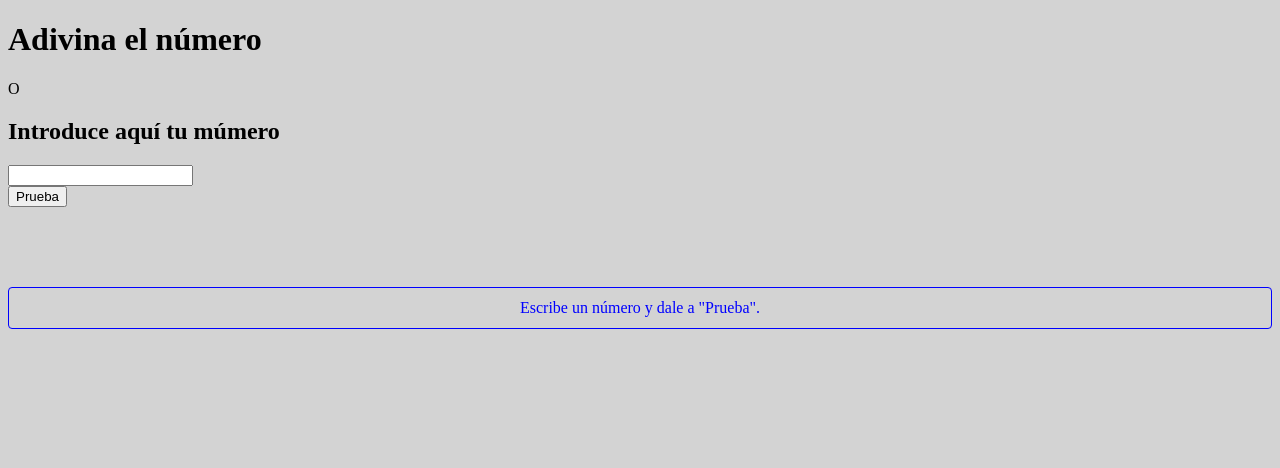
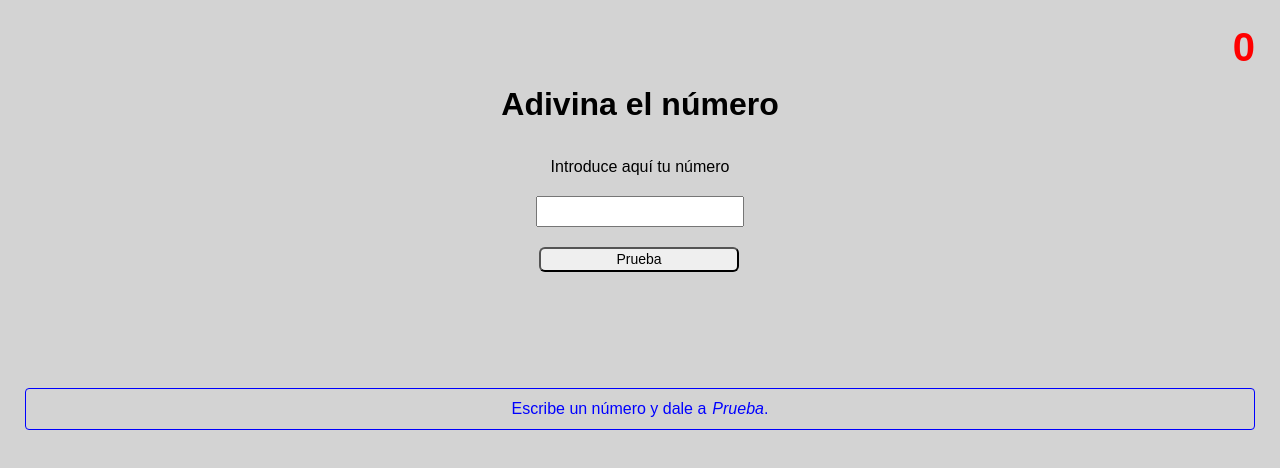
Before and after one commit to palomaviolin/javascript__exercise-1__guess-number, a website: page docs/index.html in a window 1280 px wide. Drawn offline with nearby package versions, Linux system fonts and the light colour scheme.

Commit message:
Initial commit of the branch

```diff
--- a/_src/assets/js/main.js
+++ b/_src/assets/js/main.js
@@ -1,47 +1,67 @@
 'use strict';
+
+let feedbackElem = document.body.querySelector('.feedback');
+let counterElem = document.body.querySelector('#counter');
+let counter = 0;
+let randomNumber;
+let testButton;
+
+// Toda la lógica de inicialización en una única función que LUEGO HAY QUE LLAMAR
+function init() {
+    counterElem.innerText = counter;
+    randomNumber = getRandomNumber(100);
+
+    // Imprimimos el número aleatorio generado en consola
+    console.log(`El número aleatorio es: ${randomNumber}`);
+
+    // Asociamos al botón la función que se encarga de comprobar el número del usuario
+    testButton = document.body.querySelector('#test-button');
+    testButton.addEventListener('click', testGuess);
+}
 
 // Función que genera un número aleatorio hasta un máximo dado
 function getRandomNumber(max) {
     return Math.ceil(Math.random() * max);
-  }
+}
 
-console.log('> ' + getRandomNumber(100));
+function incrementCounter() {
+    counter += 1;
+    counterElem.innerText = counter;
+}
+
+function testGuess() {
+    // Obtenemos el número introducido por el usuario
+    let inputElem = document.body.querySelector('#number-input');
+    // Al ser el input de tipo number, no es necesario hacer parseInt. El || 0 es por si se pulsa el botón sin haber escrito nada
+    let userNumber = inputElem.value || 0;  // La propiedad 'value' de un input contiene el valor introducido por el usuario
+
+    // Comparamos el número del jugador con el generado
+    if (userNumber > randomNumber) {
+        feedbackElem.innerText = 'Demasiado alto'
+    } else if (userNumber < randomNumber) {
+        feedbackElem.innerText = 'Demasiado bajo'
+    } else {
+        feedbackElem.innerText = '¡HAS GANADO, CAMPEONA!'
+    }
+    incrementCounter();  // Importante: independientemente del caso, aumentar el contador de intentos
+}
+
+// LLAMAMOS A LA FUNCIÓN DE INICIALIZACIÓN
+init();
 
 
+
+
+/* Versión antigua del contador:
+
 // contador de intentos:
-let button = document.getElementById("btn"),
+let button = document.getElementById("test-button"),
   count = 0;
 button.onclick = function() {
   count += 1;
   let counterElement = document.querySelector('#counter');
   counterElement.innerHTML = count;
-  counter.innerHTML = "Number of attempts: " + count;
+  counter.innerHTML = "Número de intentos: " + count;
 };
 
-/*
-
-// Para loguear el botón prueba (que aumente el número de veces que le doy al botón en la consola).
-
-const button = document.body.querySelector('#btn');
-
-function method(event) {
-    console.log(event);
-}
-
-button.addEventListener('click', method);
-
-
-//
-
-let number = '';
-
-if ( number > 50 ){
-  console.log('Demasiado alto');
-} else if ( number <= 50) {
-  console.log('Demasiado bajo');
-} else if ( number === NÚMERO RANDOM ) {
-  console.log('¡HAS GANADO, CAMPEONA!');
-} else {
-  console.log('Sigue intentándolo');
-
 */
--- a/_src/assets/scss/core/_settings.scss
+++ /dev/null
@@ -1 +0,0 @@
-$color-white: #f3f4f5;
--- /dev/null
+++ b/_src/assets/scss/core/_variables.scss
@@ -0,0 +1,5 @@
+$color_body-background: lightgray;
+$color_counter: red;
+$color_try-box: blue;
+
+$font-family_principal: Arial, Helvetica, sans-serif;
--- a/_src/assets/scss/main.scss
+++ b/_src/assets/scss/main.scss
@@ -1,28 +1,69 @@
-@import 'core/settings';
+@import "core/variables";
 
-body {
-	background-color: lightgray;
+.body-styles {
+  background-color: $color_body-background;
+  font-family: $font-family_principal;
   height: 100vh;
+  margin: 25px;
+}
+
+.title-h1 {
+  display: flex;
+  justify-content: center;
+  margin-top: 0;
+}
+
+.counter_position {
+  display: flex;
+  flex-direction: row-reverse;
+}
+
+.counter_color {
+  font-size: 40px;
+  color: $color_counter;
+  font-weight: bold;
 }
 
 .container_data {
   display: flex;
-	flex-direction: column;
+  justify-content: center;
   margin-bottom: 80px;
 }
 
-.clue_box {
-	border: 1px solid blue;
+.title-h2 {
+  font-size: 16px;
+  font-weight: normal;
+  margin-bottom: 20px;
+  display: flex;
+  justify-content: center;
+}
+
+.try_box {
+  border: 1px solid $color_try-box;
   border-radius: 4px;
   height: 40px;
-	color: blue;
+  color: $color_try-box;
   display: flex;
   justify-content: center;
   align-items: center;
 }
 
-.red {
-	font-size: 40px;
-	color: red;
-	font-weight: bold;
+.input-styles,
+.button-styles {
+  width: 200px;
 }
+
+.input-styles {
+  height: 25px;
+}
+
+.button-styles {
+  height: 25px;
+  border-radius: 6px;
+  margin: 20px 3px;
+  font-size: 14px;
+}
+
+.em-margin {
+  margin-left: 6px;
+}
--- a/docs/assets/js/main.js
+++ b/docs/assets/js/main.js
@@ -1 +1 @@
-"use strict";function getRandomNumber(t){return Math.ceil(Math.random()*t)}console.log("> "+getRandomNumber(100));let button=document.getElementById("btn"),count=0;button.onclick=function(){count+=1,document.querySelector("#counter").innerHTML=count,counter.innerHTML="Number of attempts: "+count};
+"use strict";let randomNumber,testButton,feedbackElem=document.body.querySelector(".feedback"),counterElem=document.body.querySelector("#counter"),counter=0;function init(){counterElem.innerText=counter,randomNumber=getRandomNumber(100),console.log(`El número aleatorio es: ${randomNumber}`),(testButton=document.body.querySelector("#test-button")).addEventListener("click",testGuess)}function getRandomNumber(e){return Math.ceil(Math.random()*e)}function incrementCounter(){counter+=1,counterElem.innerText=counter}function testGuess(){let e=document.body.querySelector("#number-input").value||0;feedbackElem.innerText=e>randomNumber?"Demasiado alto":e<randomNumber?"Demasiado bajo":"¡HAS GANADO, CAMPEONA!",incrementCounter()}init();
--- a/docs/index.html
+++ b/docs/index.html
@@ -5,39 +5,37 @@
         <meta charset="UTF-8">
         <meta name="viewport" content="width=device-width, initial-scale=1.0">
         <meta http-equiv="X-UA-Compatible" content="ie=edge">
-        <title>e-s2-evaluacion-intermedia-palomaviolin</title>
-        <link rel="icon" href="favicon.png"
-        />
+        <title>Adivina el número</title>
+        <link rel="icon" href="favicon.png" />
         <link rel="stylesheet" href="assets/css/main.css">
     </head>
 
-    <body>
-        <header>
-             <h1>Adivina el número</h1>
+    <body class="body-styles">
+        <header class="header">
+            <p class="counter_position"><span id="counter" class="counter_color"></span>
 
-            <div id="counter">O</div>
+            </p>
+             <h1 class="title-h1">Adivina el número</h1>
+
+            <!-- <div id="counter" class="red">Number of attempts: 0</div> -->
         </header>
         <main class="container_data">
             <div>
-                 <h2>Introduce aquí tu múmero</h2>
+                 <h2 class="title-h2">Introduce aquí tu número</h2>
 
                 <div>
-                    <input id="number-player" type="number">
+                    <input id="number-input" type="number" class="input-styles">
                 </div>
                 <div>
-                    <button id="btn">Prueba</button>
+                    <button id="test-button" class="button-styles">Prueba</button>
                 </div>
+                <p class="feedback"></p>
             </div>
         </main>
         <footer>
-            <div class="clue_box" id="clue">Escribe un número y dale a "Prueba".</div>
+            <p class="try_box" id="clue">Escribe un número y dale a <em class="em-margin">Prueba</em>.</p>
         </footer>
         <script type="text/javascript" src="assets/js/main.js"></script>
     </body>
 
 </html>
-<!-- <div class="page">
-  <header class="page__header">Header</header>
-  <main class="page__main">Main</main>
-</div>
--->
```
Also changed, not shown: _src/templates/index.html (+8 -28 lines), _src/templates/partials/_footer.html (added, +3 -0 lines), _src/templates/partials/_header.html (+5 -1 lines), _src/templates/partials/_main.html (+8 -1 lines), docs/assets/css/main.css. Lines whose indentation alone changed are shown as unchanged.
